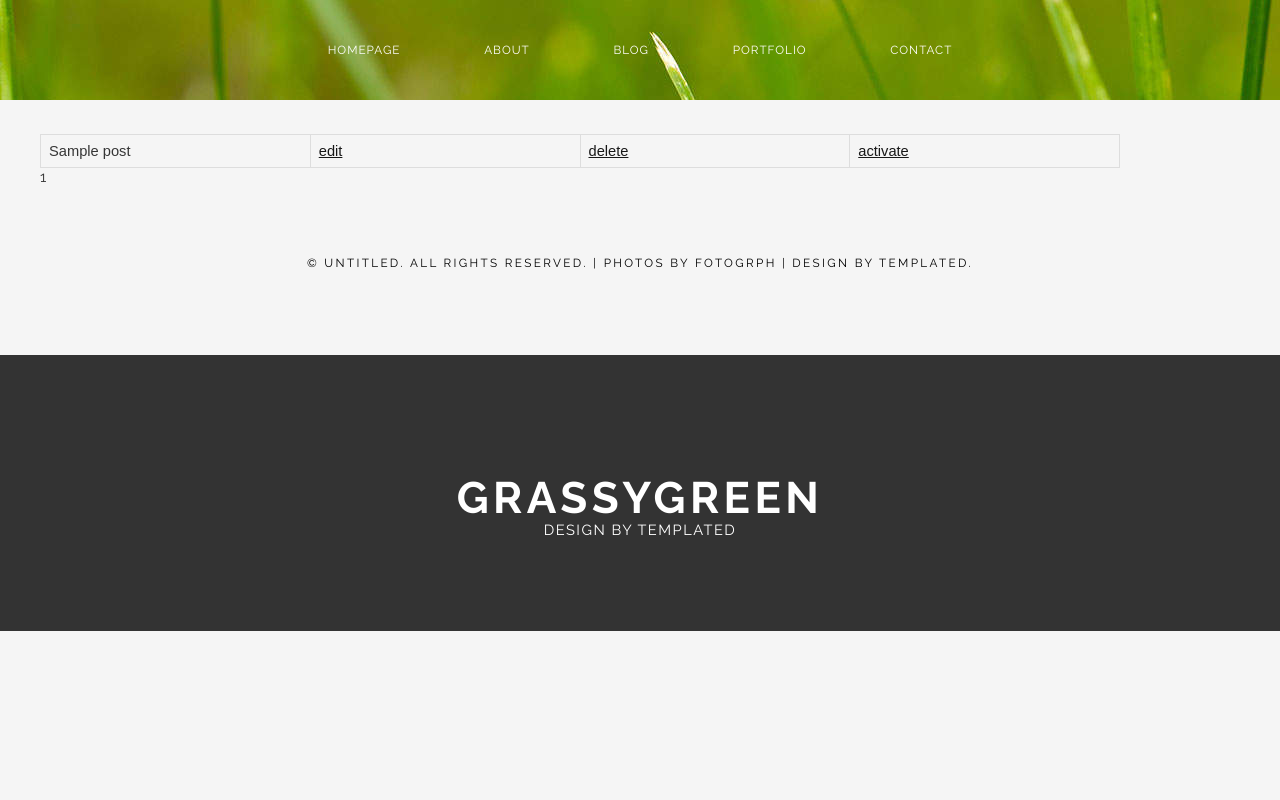
After one commit to monstergelo/mySite, a CodeIgniter app: the page made by application/views/overview.php in a window 1280 px wide. The commit adds this page. Run offline with CodeIgniter, Linux system fonts and the light colour scheme; the template is opened without the code that fills it: most values are stand-ins (such as "Sample title", 1, 10 or a date in 2020).

Commit message:
tambah halaman:overview

```diff
--- /dev/null
+++ b/application/views/overview.php
@@ -0,0 +1,91 @@
+<!DOCTYPE html PUBLIC "-//W3C//DTD XHTML 1.0 Strict//EN" "http://www.w3.org/TR/xhtml1/DTD/xhtml1-strict.dtd">
+<!--
+Design by TEMPLATED
+http://templated.co
+Released for free under the Creative Commons Attribution License
+
+Name       : GrassyGreen
+Description: A two-column, fixed-width design with dark color scheme.
+Version    : 1.0
+Released   : 20140310
+
+-->
+<html xmlns="http://www.w3.org/1999/xhtml">
+<head>
+<meta http-equiv="Content-Type" content="text/html; charset=utf-8" />
+<title>GrassyGreen</title>
+<meta name="keywords" content="" />
+<meta name="description" content="" />
+<link href="http://fonts.googleapis.com/css?family=Raleway:400,200,500,600,700,800,300" rel="stylesheet" />
+<link href="<?php echo base_url(); ?>/asset/css/default.css" rel="stylesheet" type="text/css" media="all" />
+<link href="<?php echo base_url(); ?>/asset/css/fonts.css" rel="stylesheet" type="text/css" media="all" />
+<!--[if IE 6]>
+<link href="default_ie6.css" rel="stylesheet" type="text/css" />
+<![endif]-->
+</head>
+<body>
+<div id="wrapper">
+	<div id="menu-wrapper">
+		<div id="menu" class="container">
+			<ul>
+				<li><a href="<?php echo base_url(); ?>/index.php/homepage">Homepage</a></li>
+				<li><a href="<?php echo base_url(); ?>/index.php/about">About</a></li>
+				<li><a href="<?php echo base_url(); ?>/index.php/posts">Blog</a></li>
+				<li><a href="<?php echo base_url(); ?>/index.php/portfolios">Portfolio</a></li>
+				<li><a href="<?php echo base_url(); ?>/index.php/contacts">Contact</a></li>
+			</ul>
+		</div>
+		<!-- end #menu -->
+	</div>
+	<br />
+	<br />
+
+	<div class="container">
+		<?php
+		if(!isset($posts))
+		{
+		?>
+			<div id="page">
+			<p> no Post </p>
+			</div>
+		<?php
+		}
+		else
+		{
+			foreach($posts as $row)
+			{
+		?>		<table>
+					<tr >
+						<td ><?php echo $row['Title']?></td>
+						<td ><div class="options"><a href="<?php echo base_url(); ?>/index.php/post_overviews/edit">edit</a></div></td>
+						<td ><div class="options"><a href="<?php echo base_url(); ?>/index.php/post_overviews/delete/<?php echo $row['PostID']?>">delete</a></div></td>
+						<td ><div class="options"><a href="<?php echo base_url(); ?>/index.php/post_overviews/toggle/<?php echo $row['PostID']?>">
+							<?php if($row['Active'] == 1){?>		deactivate
+							<?php }else{?>	activate <?php } ?>
+								</a>
+							</div>
+						</td>
+					</tr>
+				</table>
+
+		<?php
+			}
+		}
+		?>
+
+		<?=$pages ?>
+	</div>
+</div>
+<div id="copyright" class="container">
+	<p>&copy; Untitled. All rights reserved. | Photos by <a href="http://fotogrph.com/">Fotogrph</a> | Design by <a href="http://templated.co" rel="nofollow">TEMPLATED</a>.</p>
+</div>
+	<div id="header-wrapper">
+		<div id="header" class="container">
+			<div id="logo">
+				<h1><a href="#">GrassyGreen</a></h1>
+				<p>Design by <a href="http://templated.co" rel="nofollow">TEMPLATED</a></p>
+			</div>
+		</div>
+	</div>
+</body>
+</html>
--- a/asset/css/default.css
+++ b/asset/css/default.css
@@ -628,3 +628,27 @@ hr {
     text-align: center;
   }
 }
+
+
+/*********************************************************************************/
+/* table                                                               */
+/*********************************************************************************/
+table {
+    font-family: arial, sans-serif;
+    border-collapse: collapse;
+    width: 90%;
+    table-layout: fixed;
+}
+
+td, th {
+    border: 1px solid #dddddd;
+    text-align: left;
+    padding: 8px;
+}
+
+.options{
+}
+
+tr:nth-child(even) {
+    background-color: #dddddd;
+}
```
Also changed, not shown: application/controllers/post_overviews.php (added, +39 -0 lines), application/models/post.php (+23 -0 lines).
